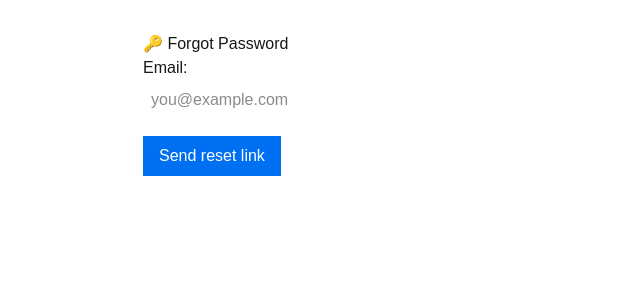
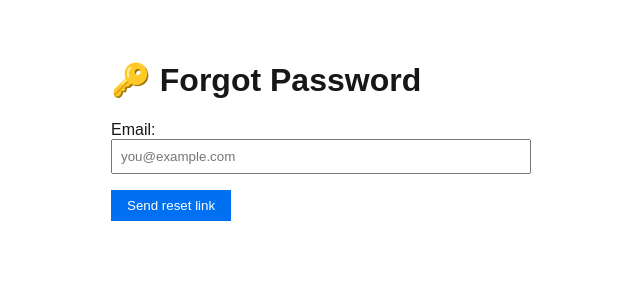
Before and after one commit to emmaowobu/qbank-platform, a Next.js app: page /forgot-password in a window 1280 px wide. Shown: the top 300 px of the page, without its empty margins (329-969 px from the left). Built offline with nearby package versions, Linux system fonts and the light colour scheme; no server answers; what @supabase/auth-helpers-react would draw is missing.

Commit message:
Configure Tailwind directives

```diff
--- a/src/app/globals.css
+++ b/src/app/globals.css
@@ -1,4 +1,6 @@
-@import "tailwindcss";
+@tailwind base;
+@tailwind components;
+@tailwind utilities;
 
 :root {
   --background: #ffffff;
```
